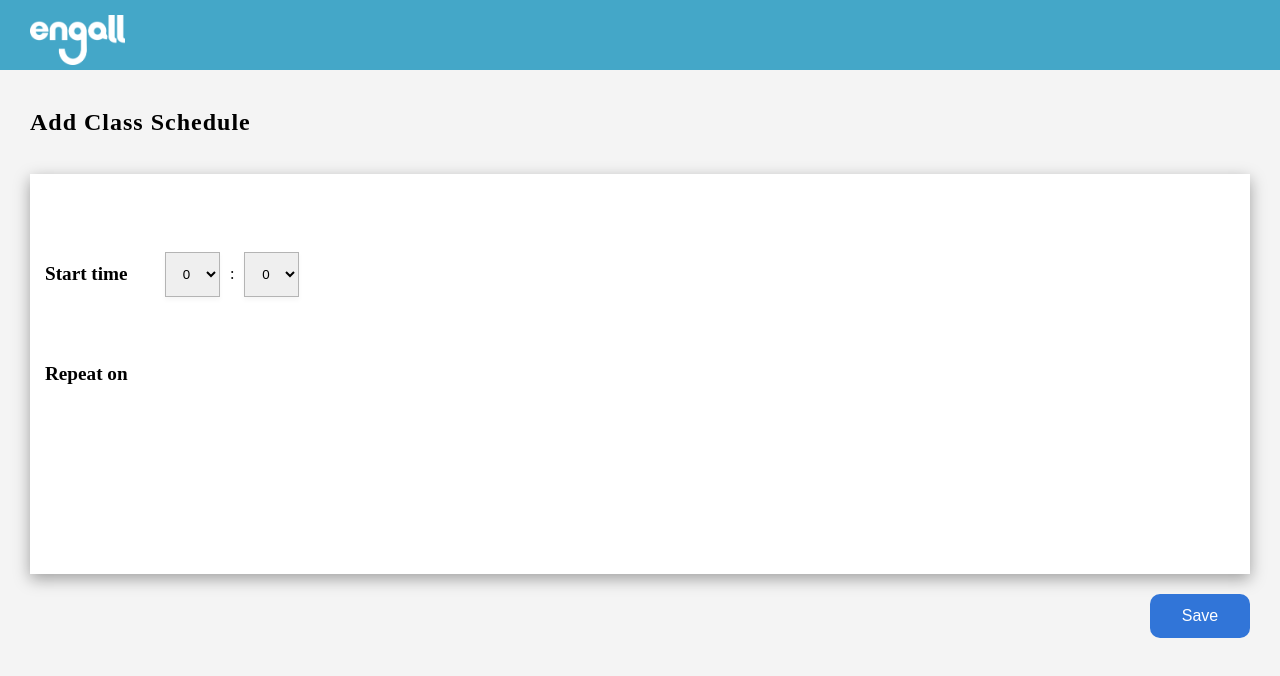
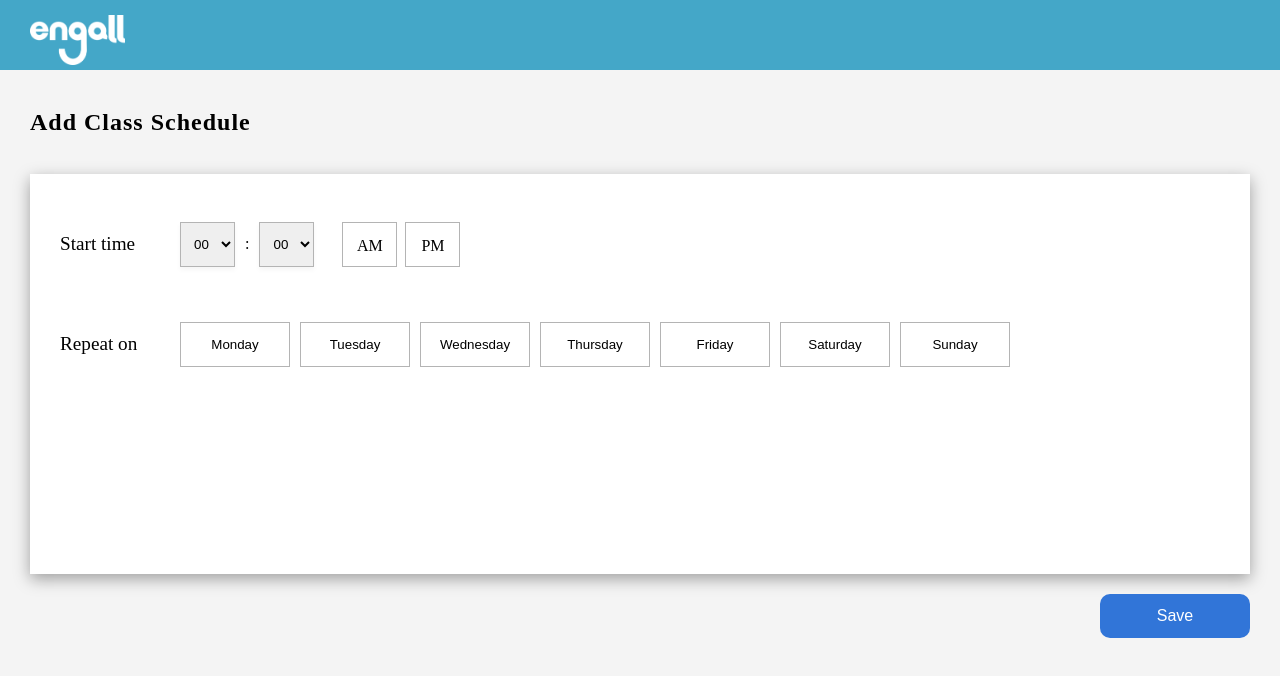
Before and after one commit to wanted-running-sheep/Schedule, a React (Create React App) app: page /add in a window 1280 px wide. Shown: the top 676 px of the page. Built offline with nearby package versions, Linux system fonts and the light colour scheme.

Commit message:
✨ feat: 스케줄 추가 페이지 개발

```diff
--- /dev/null
+++ b/src/components/Radio.tsx
@@ -0,0 +1,40 @@
+import React from 'react';
+import styled from 'styled-components';
+
+interface RadioProps {
+  name: string;
+  type: string;
+}
+const Radio = ({ name, type }: RadioProps) => {
+  return (
+    <Wrapper>
+      <input type="radio" name={name} id={type} value={type} />
+      <label htmlFor={type}>{type}</label>
+    </Wrapper>
+  );
+};
+
+export default Radio;
+
+const Wrapper = styled.div`
+  label {
+    display: inline-block;
+    height: 45px;
+    width: 55px;
+    text-align: center;
+    line-height: 45px;
+    background-color: transparent;
+    border: 1px solid ${({ theme }) => theme.color.border.gray};
+  }
+  input[type='radio'] {
+    -webkit-appearance: none;
+    -moz-appearance: none;
+    -ms-appearance: none;
+    -o-appearance: none;
+    appearance: none;
+  }
+  input[type='radio']:checked + label {
+    background-color: ${({ theme }) => theme.color.background.darkgray};
+    color: ${({ theme }) => theme.color.font.white};
+  }
+`;
--- a/src/hooks/useFormatTime.ts
+++ b/src/hooks/useFormatTime.ts
@@ -5,24 +5,24 @@ const useFormatTime = () => {
   const calculateMeridiem = (hours: number) => {
     return hours < MAX_HOURS ? 'AM' : 'PM';
   };
+
+  const padTime = (time: string) => {
+    const MAX_MINUTES_LENGTH = 2;
+    const minutesLength = time.length;
+    if (minutesLength >= MAX_MINUTES_LENGTH) return time;
+    return 0 + time;
+  };
+
   const formatHours = (hours: number) => {
     let generalTime = hours % MAX_HOURS;
     generalTime = generalTime ? generalTime : MAX_HOURS;
     return generalTime;
   };
 
-  // padStart
-  const formatMinutes = (minutes: string) => {
-    const MAX_MINUTES_LENGTH = 2;
-    const minutesLength = minutes.length;
-    if (minutesLength >= MAX_MINUTES_LENGTH) return minutes;
-    return 0 + minutes;
-  };
-
   return {
     calculateMeridiem,
+    padTime,
     formatHours,
-    formatMinutes,
   };
 };
 
--- a/src/pages/AddSchedulePage.tsx
+++ b/src/pages/AddSchedulePage.tsx
@@ -3,9 +3,12 @@ import styled from 'styled-components';
 
 import Button from '@/components/Button';
 import Title from '@/components/Title';
-import { hours, minutes } from '@/types/common';
+import Radio from '@/components/Radio';
+import useFormatTime from '@/hooks/useFormatTime';
+import { hours, minutes, Days } from '@/types/common';
 
 const AddSchedulePage = () => {
+  const { padTime } = useFormatTime();
   return (
     <>
       <Title name="Add Class Schedule" />
@@ -15,7 +18,7 @@ const AddSchedulePage = () => {
           <select name="hours">
             {hours.map((hour, index) => (
               <option key={index} value={hour}>
-                {hour}
+                {padTime(hour + '')}
               </option>
             ))}
           </select>
@@ -23,17 +26,25 @@ const AddSchedulePage = () => {
           <select name="minutes">
             {minutes.map((minute, index) => (
               <option key={index} value={minute}>
-                {minute}
+                {padTime(minute + '')}
               </option>
             ))}
           </select>
+
+          <RadioWrapper>
+            <Radio name="meridiem" type="AM" />
+            <Radio name="meridiem" type="PM" />
+          </RadioWrapper>
         </Content>
         <Content>
           <p>Repeat on</p>
+          {Days.map((day, index) => (
+            <DayButton key={index}>{day}</DayButton>
+          ))}
         </Content>
       </Article>
       <ButtonWrapper>
-        <Button name="Save" width="100px" />
+        <Button name="Save" width="150px" />
       </ButtonWrapper>
     </>
   );
@@ -46,8 +57,8 @@ const Article = styled.article`
   background: ${({ theme }) => theme.color.background.white};
   width: 100%;
   height: 400px;
-  padding: 50px 15px;
-  margin-top: 40px;가
+  padding: 20px 30px;
+  margin-top: 40px;
 `;
 const Content = styled.div`
   display: flex;
@@ -55,7 +66,6 @@ const Content = styled.div`
   height: 100px;
   p {
     font-size: 1.2rem;
-    font-weight: 700;
     width: 120px;
   }
   span {
@@ -70,7 +80,18 @@ const Content = styled.div`
     text-align: center;
   }
 `;
+const RadioWrapper = styled.div`
+  ${({ theme }) => theme.mixins.flexBox()};
+  margin-left: 20px;
+`;
 const ButtonWrapper = styled.div`
   text-align: right;
   margin-top: 20px;
 `;
+const DayButton = styled.button`
+  background: ${({ theme }) => theme.color.background.white};
+  border: 1px solid ${({ theme }) => theme.color.border.gray};
+  height: 45px;
+  width: 110px;
+  margin-right: 10px;
+`;
--- a/src/pages/SchedulePage.tsx
+++ b/src/pages/SchedulePage.tsx
@@ -13,7 +13,7 @@ import useFormatTime from '@/hooks/useFormatTime';
 const SchedulePage = () => {
   const navigate = useNavigate();
   const { schedule, getScheduleData } = useScheduleModel();
-  const { calculateMeridiem, formatHours, formatMinutes } = useFormatTime();
+  const { calculateMeridiem, formatHours, padTime } = useFormatTime();
 
   useEffect(() => {
     getScheduleData();
@@ -34,9 +34,9 @@ const SchedulePage = () => {
     const startMeridiem = calculateMeridiem(startTime.getHours());
     const endMeridiem = calculateMeridiem(endTime.getHours());
 
-    return `${startHours}:${formatMinutes(
+    return `${startHours}:${padTime(
       startMinutes + ''
-    )} ${startMeridiem} - ${endHours}:${formatMinutes(
+    )} ${startMeridiem} - ${endHours}:${padTime(
       endMinutes + ''
     )} ${endMeridiem}`;
   };
--- a/src/styles/theme.ts
+++ b/src/styles/theme.ts
@@ -6,6 +6,7 @@ const color = {
     white: '#FFFFFF',
     lightgray: '#F4F4F4',
     gray: '#EFEFEF',
+    darkgray: '#959595',
     skyblue: '#44A7C8',
     blue: '#3175D8',
   },
--- a/src/types/common.ts
+++ b/src/types/common.ts
@@ -1,3 +1,5 @@
+import { theme } from '@/styles/theme';
+
 export const APIUrl = {
   SCHEDULE: '/schedule',
 } as const;
```
